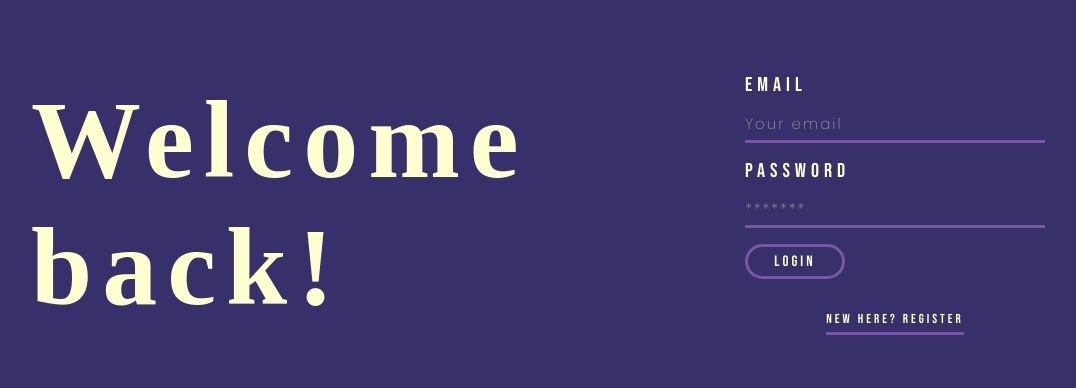
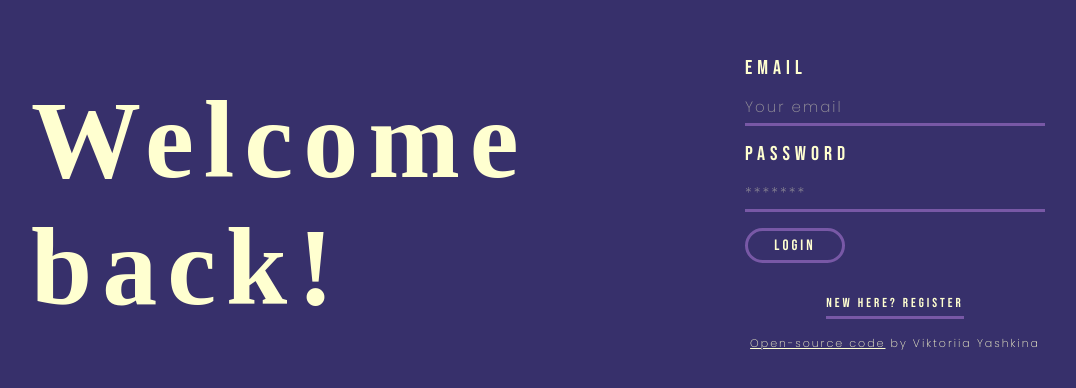
Before and after one commit to viktoriia-yash/login-registration-page-react, a React (Create React App) app: page / in a window 1280 px wide. Shown: the part 196-584 px from the top of the page, without its empty margins (33-1109 px from the left). Built offline with nearby package versions, Linux system fonts and the light colour scheme; a web font is replaced by a local one.

Commit message:
Added link to GitHub

```diff
--- a/src/components/Login.jsx
+++ b/src/components/Login.jsx
@@ -49,6 +49,17 @@ const Login = (props) => {
           >
             New here? Register
           </button>
+          <p className="credit">
+            <a
+              href="https://github.com/viktoriia-yash/login-registration-page-react"
+              className="github"
+              rel="noopener noreferrer"
+              target="_blank"
+            >
+              Open-source code
+            </a>{" "}
+            by Viktoriia Yashkina
+          </p>
         </div>
       </div>
     </>
--- a/src/components/Register.jsx
+++ b/src/components/Register.jsx
@@ -61,6 +61,17 @@ const Register = (props) => {
           >
             Already have an account? Login
           </button>
+          <p className="credit">
+            <a
+              href="https://github.com/viktoriia-yash/login-registration-page-react"
+              className="github"
+              rel="noopener noreferrer"
+              target="_blank"
+            >
+              Open-source code
+            </a>{" "}
+            by Viktoriia Yashkina
+          </p>
         </div>
       </div>
     </>
--- a/src/index.css
+++ b/src/index.css
@@ -96,8 +96,19 @@ input::placeholder {
   border: none;
   border-bottom: 3px solid #7858a6;
   padding-bottom: 5px;
+  margin-bottom: 1rem;
   font-size: 13px;
   letter-spacing: 3px;
+}
+
+.credit {
+  font-family: "Poppins", sans-serif;
+  font-size: 11px;
+  letter-spacing: 2px;
+}
+
+.github {
+  color: #ffffd0;
 }
 
 @keyframes transitionIn {
```
